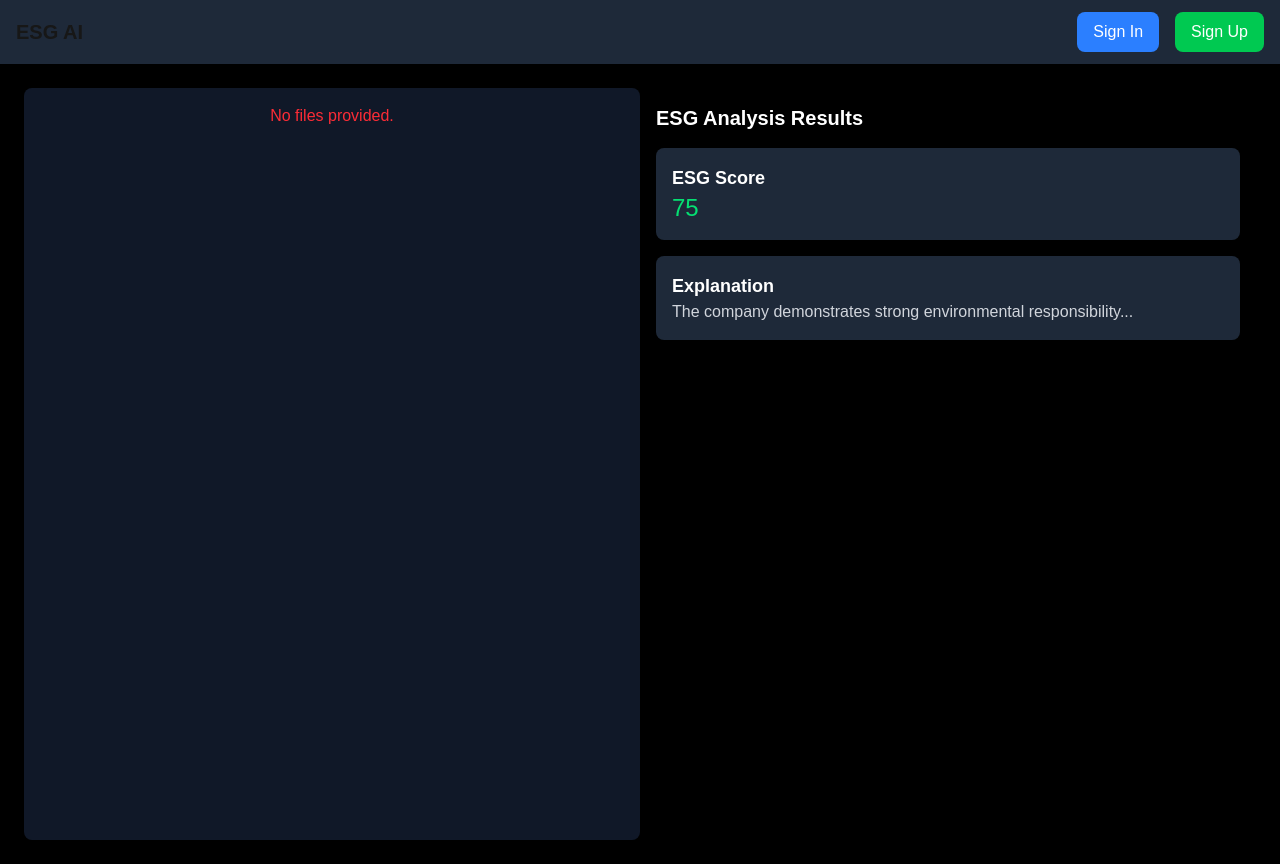
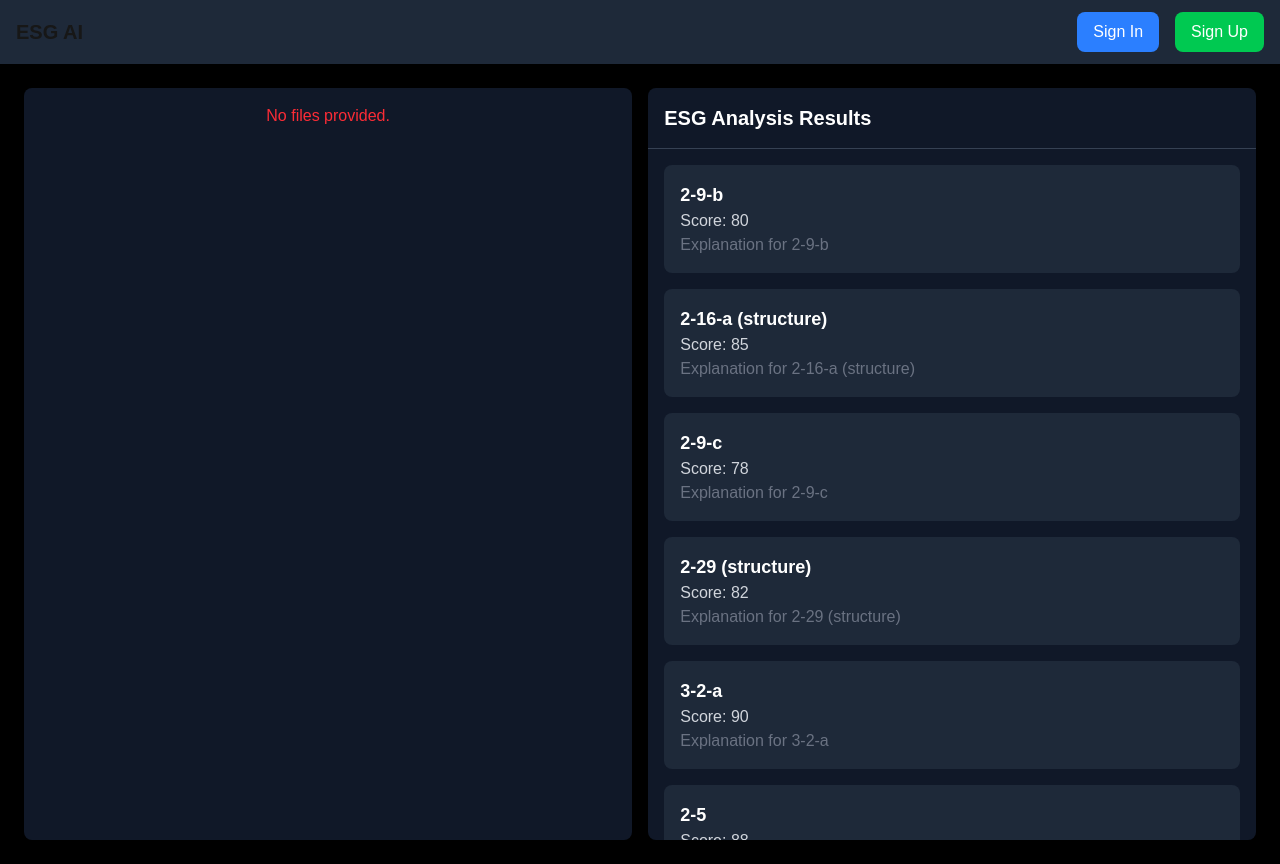
Before and after one commit to ESG-AI/esg-dashboard, a Next.js app: page /results in a window 1280 px wide. Built offline with nearby package versions, Linux system fonts and the light colour scheme; no server answers.

Commit message:
create dummy data and redesign analysis results page

```diff
--- a/src/app/results/page.tsx
+++ b/src/app/results/page.tsx
@@ -3,6 +3,54 @@
 import { useEffect, useState } from "react";
 import { useSearchParams } from "next/navigation";
 import { ChevronLeft, ChevronRight } from "lucide-react";
+
+const esgResults = [
+  { index: "2-9-b", score: 80, explanation: "Explanation for 2-9-b" },
+  {
+    index: "2-16-a (structure)",
+    score: 85,
+    explanation: "Explanation for 2-16-a (structure)",
+  },
+  { index: "2-9-c", score: 78, explanation: "Explanation for 2-9-c" },
+  {
+    index: "2-29 (structure)",
+    score: 82,
+    explanation: "Explanation for 2-29 (structure)",
+  },
+  { index: "3-2-a", score: 90, explanation: "Explanation for 3-2-a" },
+  { index: "2-5", score: 88, explanation: "Explanation for 2-5" },
+  {
+    index: "2-16-a (stakeholder engagement)",
+    score: 84,
+    explanation: "Explanation for 2-16-a (stakeholder engagement)",
+  },
+  { index: "2-30-a", score: 76, explanation: "Explanation for 2-30-a" },
+  { index: "2-29", score: 81, explanation: "Explanation for 2-29" },
+  { index: "301-2", score: 79, explanation: "Explanation for 301-2" },
+  { index: "301-1", score: 77, explanation: "Explanation for 301-1" },
+  { index: "301-3", score: 80, explanation: "Explanation for 301-3" },
+  { index: "204-1", score: 83, explanation: "Explanation for 204-1" },
+  { index: "308-1", score: 86, explanation: "Explanation for 308-1" },
+  { index: "308-2", score: 89, explanation: "Explanation for 308-2" },
+  { index: "414-1", score: 87, explanation: "Explanation for 414-1" },
+  { index: "414-2", score: 85, explanation: "Explanation for 414-2" },
+  { index: "306-2", score: 88, explanation: "Explanation for 306-2" },
+  { index: "409-1", score: 84, explanation: "Explanation for 409-1" },
+  { index: "407-1", score: 82, explanation: "Explanation for 407-1" },
+  { index: "403-1", score: 81, explanation: "Explanation for 403-1" },
+  { index: "417-1", score: 79, explanation: "Explanation for 417-1" },
+  { index: "417-2", score: 78, explanation: "Explanation for 417-2" },
+  { index: "417-3", score: 80, explanation: "Explanation for 417-3" },
+  { index: "2-27", score: 83, explanation: "Explanation for 2-27" },
+  { index: "306-5", score: 85, explanation: "Explanation for 306-5" },
+  { index: "303-4", score: 87, explanation: "Explanation for 303-4" },
+  { index: "305-1", score: 89, explanation: "Explanation for 305-1" },
+  { index: "305-2", score: 88, explanation: "Explanation for 305-2" },
+  { index: "305-3", score: 86, explanation: "Explanation for 305-3" },
+  { index: "302-1", score: 84, explanation: "Explanation for 302-1" },
+  { index: "302-2", score: 82, explanation: "Explanation for 302-2" },
+  { index: "302-3", score: 81, explanation: "Explanation for 302-3" },
+];
 
 export default function Results() {
   const searchParams = useSearchParams();
@@ -67,7 +115,7 @@ export default function Results() {
               <embed
                 key={`pdf-embed-${fileIndex}`}
                 src={`${files[fileIndex]}#${new Date().getTime()}`}
-                                className='w-full h-full border border-gray-700 rounded'
+                className="w-full h-full border border-gray-700 rounded"
                 type="application/pdf"
               />
             )}
@@ -79,7 +127,9 @@ export default function Results() {
               >
                 <ChevronLeft />
               </button>
-                            <p>File {fileIndex + 1} of {files.length}</p>
+              <p>
+                File {fileIndex + 1} of {files.length}
+              </p>
               <button
                 onClick={handleNextFile}
                 disabled={fileIndex === files.length - 1}
@@ -95,17 +145,20 @@ export default function Results() {
       </div>
 
       {/* Right: Analysis Results */}
-            <div className="w-1/2 p-4 space-y-4">
-                <h2 className="text-xl font-bold">ESG Analysis Results</h2>
-                <div className="bg-gray-800 p-4 rounded-lg">
-                    <h3 className="text-lg font-semibold">ESG Score</h3>
-                    <p className="text-2xl text-green-400">75</p>
+      <div className="w-1/2 ml-4 bg-gray-900 rounded-lg flex flex-col h-full">
+        <h2 className="text-xl font-bold p-4 border-b border-gray-700">
+          ESG Analysis Results
+        </h2>
+        <div className="flex-1 overflow-y-auto p-4">
+          <div className="space-y-4">
+            {esgResults.map((result, index) => (
+              <div key={index} className="bg-gray-800 p-4 rounded-lg">
+                <h3 className="text-lg font-semibold">{result.index}</h3>
+                <p className="text-gray-300">Score: {result.score}</p>
+                <p className="text-gray-500">{result.explanation}</p>
               </div>
-                <div className="bg-gray-800 p-4 rounded-lg">
-                    <h3 className="text-lg font-semibold">Explanation</h3>
-                    <p className="text-gray-300">
-                        The company demonstrates strong environmental responsibility...
-                    </p>
+            ))}
+          </div>
         </div>
       </div>
     </div>
```
Lines whose indentation alone changed are shown as unchanged.
